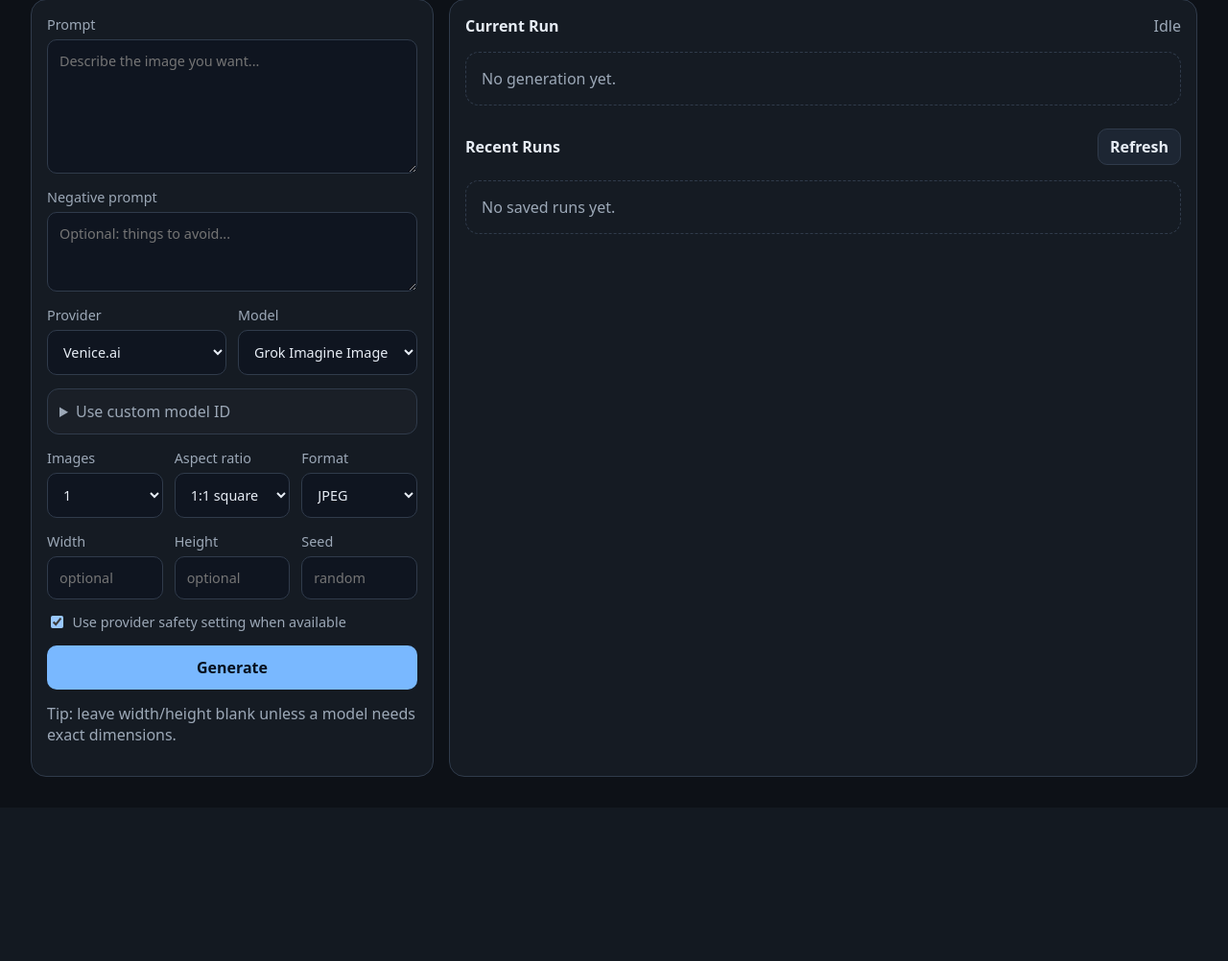
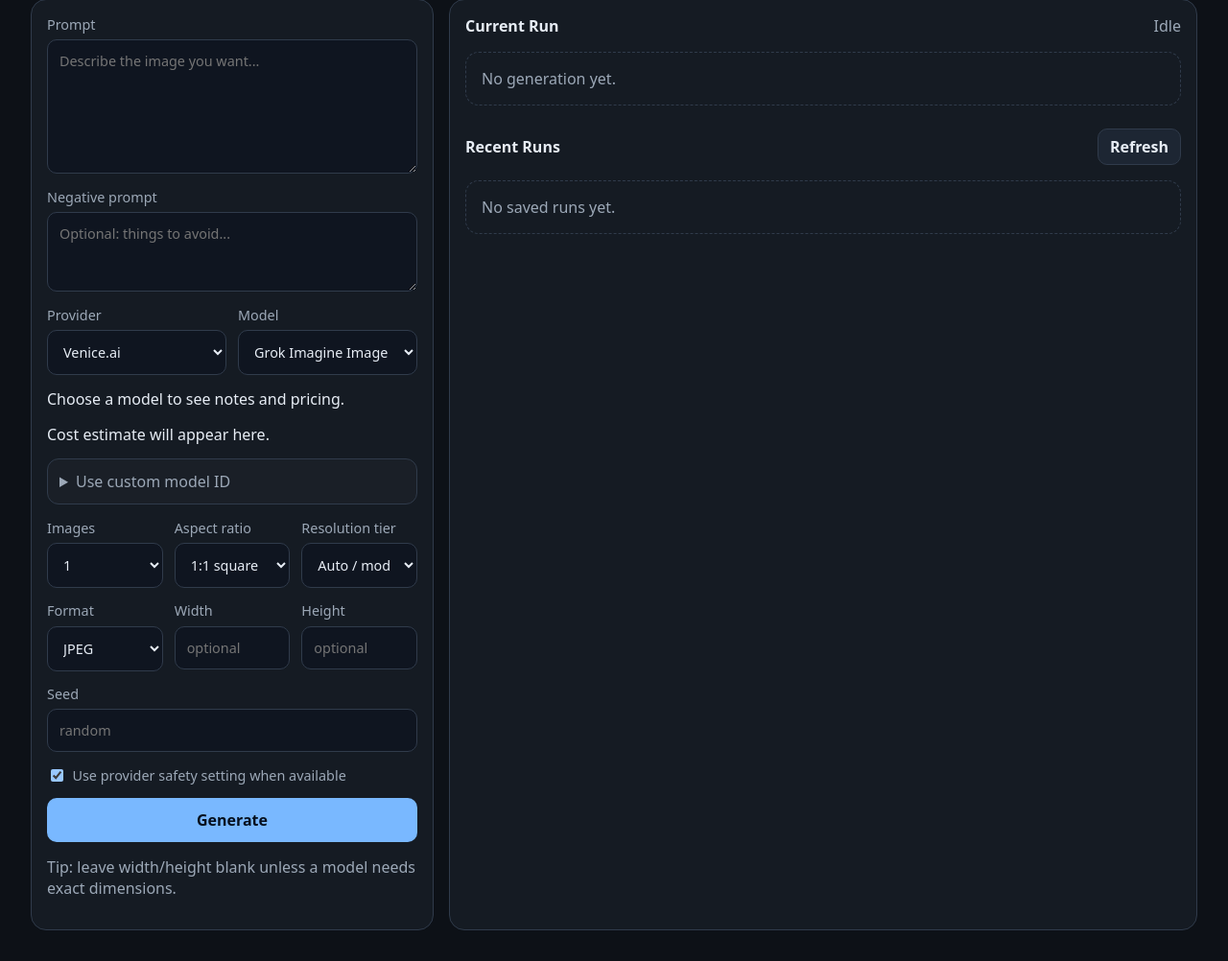
Before and after one commit to all-upper-case/image-lab, a Flask app: page / in a window 1280 px wide. Shown: the part 125-1127 px from the top of the page at 96% size. Before the commit the page ends 935 px from the top, so only its background shows below. Run offline with Flask 3, Linux system fonts and the light colour scheme; data that the repository does not hold is empty; some libraries are stand-ins or nearby versions.

Commit message:
Add model info and pricing panels

```diff
--- a/templates/index.html
+++ b/templates/index.html
@@ -43,6 +43,9 @@
           </label>
         </div>
 
+        <section id="model-info" class="info-card">Choose a model to see notes and pricing.</section>
+        <section id="cost-estimate" class="info-card muted-card">Cost estimate will appear here.</section>
+
         <details class="custom-model-box">
           <summary>Use custom model ID</summary>
           <label>
@@ -69,9 +72,23 @@
               <option value="9:16">9:16 portrait</option>
               <option value="4:3">4:3 landscape</option>
               <option value="3:4">3:4 portrait</option>
+              <option value="3:2">3:2 landscape</option>
+              <option value="2:3">2:3 portrait</option>
             </select>
           </label>
 
+          <label>
+            Resolution tier
+            <select id="resolution" name="resolution">
+              <option value="">Auto / model default</option>
+              <option value="1K">1K</option>
+              <option value="2K">2K</option>
+              <option value="4K">4K</option>
+            </select>
+          </label>
+        </div>
+
+        <div class="grid three">
           <label>
             Format
             <select id="output_format" name="output_format">
@@ -80,9 +97,7 @@
               <option value="webp">WebP</option>
             </select>
           </label>
-        </div>
 
-        <div class="grid three">
           <label>
             Width
             <input id="width" name="width" type="number" min="64" step="8" placeholder="optional">
@@ -92,12 +107,12 @@
             Height
             <input id="height" name="height" type="number" min="64" step="8" placeholder="optional">
           </label>
+        </div>
 
-          <label>
-            Seed
-            <input id="seed" name="seed" type="number" placeholder="random">
-          </label>
-        </div>
+        <label>
+          Seed
+          <input id="seed" name="seed" type="number" placeholder="random">
+        </label>
 
         <label class="checkbox-row">
           <input id="safety" name="safety" type="checkbox" checked>
```
